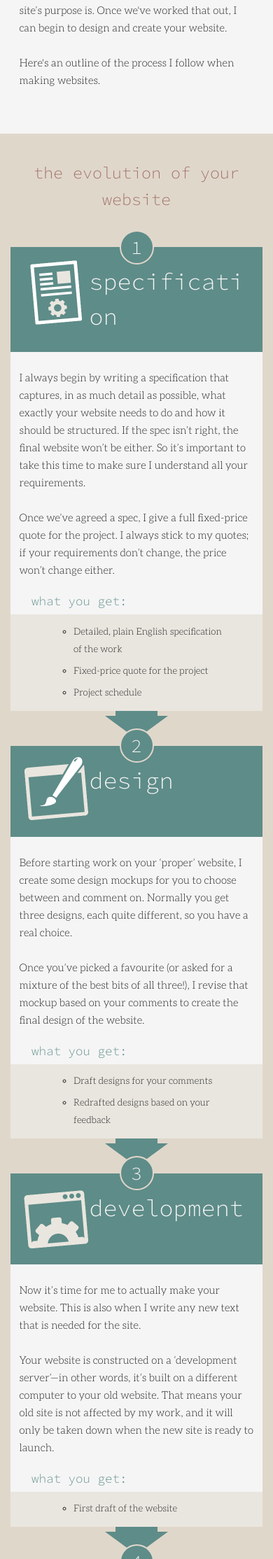
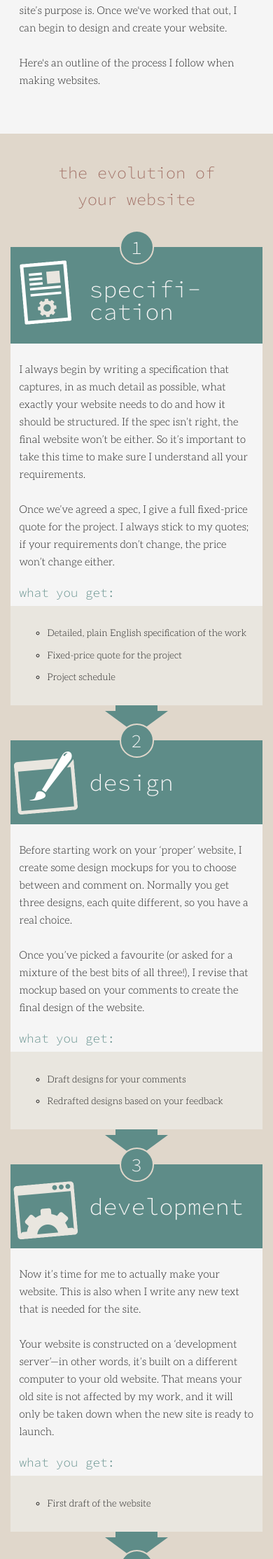
Before and after one commit to cjbarnes/cjbarnes.github.io, a Jekyll site: the page built from _pages/my-approach.html, in a window 390 px wide. Shown: the part 834-3062 px from the top of the page at 70% size. Built offline with Jekyll 4.4.1, drawn with Linux system fonts in a browser that asks for light colours.

Commit message:
Fixed My Approach page alignments on mobile layout

```diff
--- a/_pages/my-approach.html
+++ b/_pages/my-approach.html
@@ -25,13 +25,13 @@ stylesheet: my-approach
 
   <div class="listing">
 
-    <h2>the evolution of your website</h2>
+    <h2>the evolution of your&nbsp;website</h2>
 
     <article class="listing-item step step-spec">
       <header class="listing-header step-header">
         <img class="step-icon" src="/img/my-approach-spec.png" width="100" height="100">
         <div class="title step-title">
-          <h1 class="title-main">specification</h1>
+          <h1 class="title-main">specifi&shy;cation</h1>
         </div>
       </header>
       <div class="content listing-content step-content">
@@ -72,7 +72,7 @@ stylesheet: my-approach
       <header class="listing-header step-header">
         <img class="step-icon" src="/img/my-approach-development.png" width="100" height="100">
         <div class="title step-title">
-          <h1 class="title-main">development</h1>
+          <h1 class="title-main">develop&shy;ment</h1>
         </div>
       </header>
       <div class="content listing-content step-content">
--- a/_src/sass/layouts/_my-approach.scss
+++ b/_src/sass/layouts/_my-approach.scss
@@ -32,8 +32,20 @@
     .step-header {
     /*** Header area - leave space for icon.
      ***/
-        min-height: (100px + $line-px);
+        min-height: (100px + $line-px - 10px);
         padding-left: 100px;
+    }
+
+    .step-title {
+
+        h1 {
+            @include font-size-leading("enormous", 1.25);
+            /* Set vertical positioning of title in px not rems, since the
+             * icon it's positioned against doesn't change size even when the
+             * body text size does. */
+            padding: ($line-px * 1.5) 0 $line-px;
+        }
+
     }
 
     .step:before,
@@ -46,7 +58,7 @@
      ***/
         position: absolute;
         top: $gutter;
-        left: $gutter;
+        left: 0;
         float: left;
         display: block;
         width: 100px;
@@ -72,9 +84,7 @@
         h3 {
         /*** Footer title.
          ***/
-            @include rem("left", 0);
-            @include push;
-            @include pull;
+            @include rem("left", $gutter);
             @include font-size-leading("large");
             position: absolute;
             /* Fallback for IE8 positioning (no `calc` support). */
@@ -83,12 +93,6 @@
             /* Get rid of standard heading margins. */
             margin-top: 0;
             margin-bottom: 0;
-        }
-
-        ul {
-        /*** 'What you get' list.
-         ***/
-            @include rem("margin", 0 ($line * 2));
         }
 
         li {
@@ -172,3 +176,35 @@
     }
 
 }
+
+@include media-width("normal-size") {
+/*** Media query: Tablets and above.
+ ***/
+    .page-my-approach {
+
+        .step-icon {
+            /* Space the headers out a bit more. */
+            left: $gutter;
+        }
+
+        .step-footer {
+
+            h3 {
+            /*** 'What you get' title positioning.
+             ***/
+                @include rem("left", 0);
+                @include push;
+                @include pull;
+            }
+
+            ul {
+            /*** 'What you get' list.
+             ***/
+                @include rem("margin", 0 ($line * 2));
+            }
+
+        }
+
+    }
+
+}
--- a/css/blog-index-sidebar.css
+++ b/css/blog-index-sidebar.css
@@ -6,6 +6,12 @@
    @version 1.0.0
    @package cjbarnes.github.io
    ========================================================================== */
+.blog-sidebar {
+    /* Bottom spacing to avoid clashing with pagination. in one-col layout. */
+    margin-bottom: 45px;
+    margin-bottom: 2.5rem;
+}
+
 .sidebar-filter-section {
     /* These are all JS-based, so hide unless scripts are turned on. */
     display: none;
```
Also changed, not shown: _includes/css/my-approach.min.css, css/blog-index-sidebar.min.css, 1 other file.
